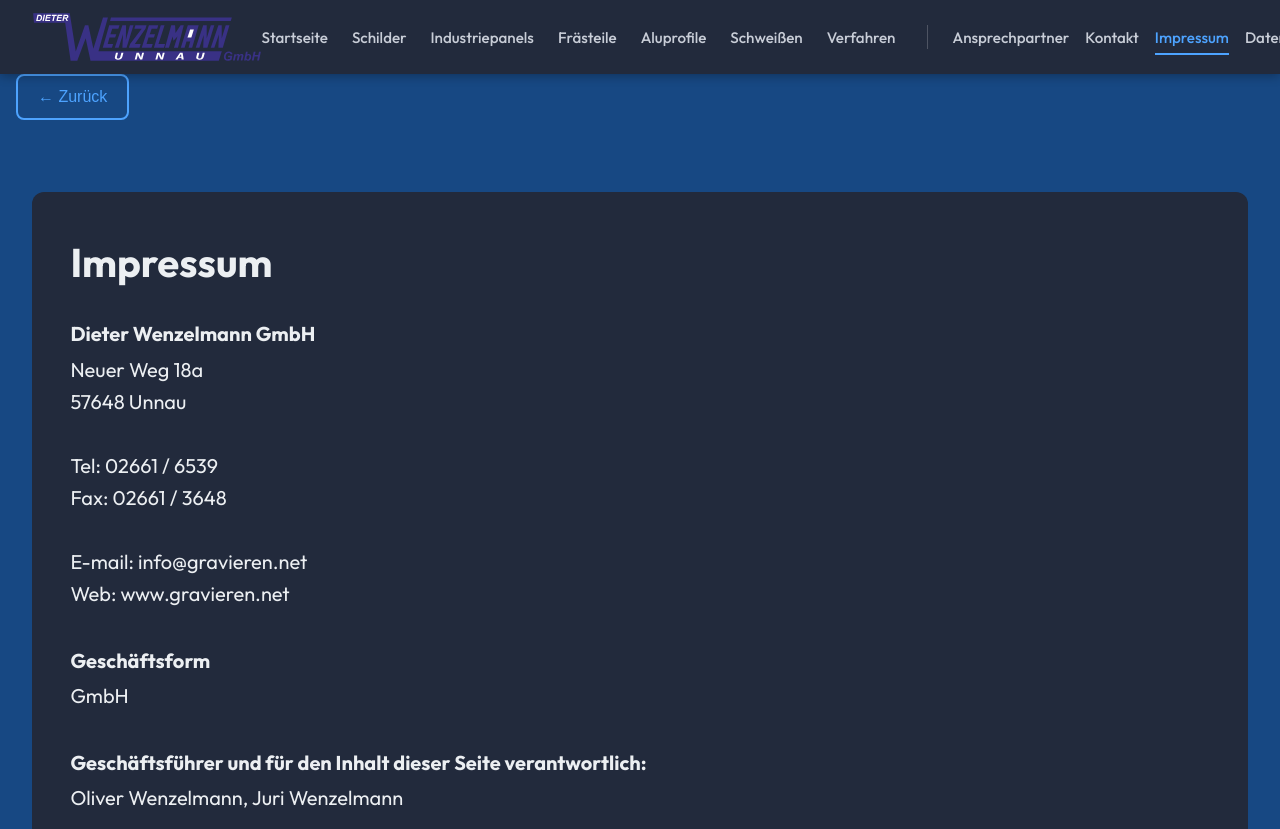
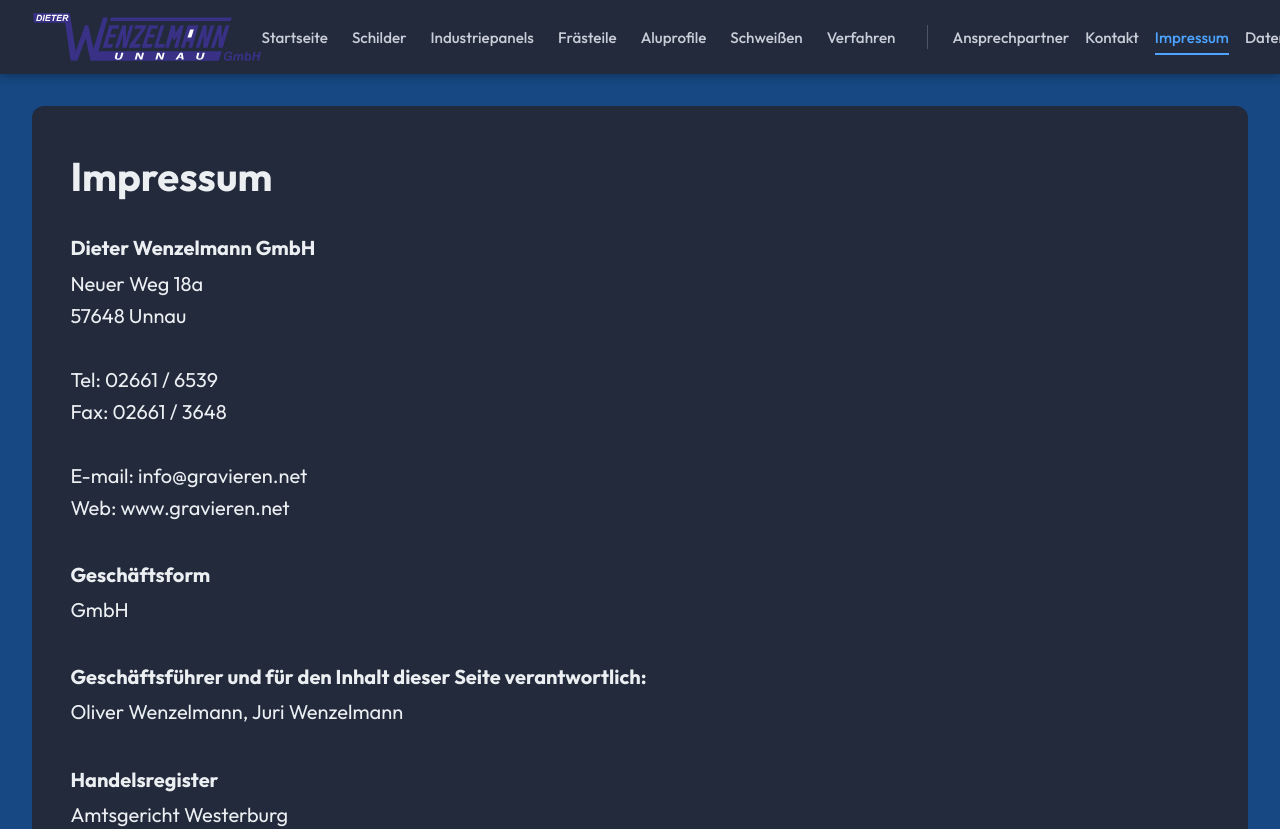
Before and after one commit to Youdontknowme720/DW, a React (Vite) app: page /impressum in a window 1280 px wide. Shown: the top 829 px of the page. Built offline with nearby package versions, Linux system fonts and the light colour scheme.

Commit message:
removed back buttons

```diff
--- a/src/pages/Aluprofile.tsx
+++ b/src/pages/Aluprofile.tsx
@@ -1,5 +1,4 @@
 import PageLayout from "../components/PageLayout";
-import { useNavigate } from "react-router-dom";
 import '../styles/Impressum.css';
 import '../styles/Schilder.css';
 
@@ -8,7 +7,6 @@
 import round from '../assets/round.png';
 
 export default function Aluprofile() {
-  const navigate = useNavigate();
 
   const sections = [
     {
@@ -35,14 +33,6 @@
 
   return (
     <PageLayout>
-      <button
-        className="back-button"
-        onClick={() => navigate(-1)}
-        aria-label="Zurueck zur vorherigen Seite"
-      >
-        ← Zurück
-      </button>
-
       <div className="service-wrapper">
         <div className="schilder-hero">
           <h1>Aluprofilbearbeitung / Kantteile</h1>
--- a/src/pages/Fertigungsverfahren.tsx
+++ b/src/pages/Fertigungsverfahren.tsx
@@ -1,5 +1,4 @@
 import PageLayout from "../components/PageLayout";
-import { useNavigate } from "react-router-dom";
 import '../styles/Impressum.css';
 import '../styles/Schilder.css';
 
@@ -8,7 +7,6 @@
 import round from '../assets/round.png';
 
 export default function Fertigungsverfahren() {
-  const navigate = useNavigate();
 
   const sections = [
     {
@@ -45,14 +43,6 @@
 
   return (
     <PageLayout>
-      <button
-        className="back-button"
-        onClick={() => navigate(-1)}
-        aria-label="Zurueck zur vorherigen Seite"
-      >
-        ← Zurück
-      </button>
-
       <div className="service-wrapper">
         <div className="schilder-hero">
           <h1>Fertigungsverfahren</h1>
--- a/src/pages/Fraesteile.tsx
+++ b/src/pages/Fraesteile.tsx
@@ -1,5 +1,4 @@
 import PageLayout from "../components/PageLayout";
-import { useNavigate } from "react-router-dom";
 import '../styles/Impressum.css';
 import '../styles/Schilder.css';
 
@@ -8,7 +7,6 @@
 import round from '../assets/round.png';
 
 export default function Fraesteile() {
-  const navigate = useNavigate();
 
   const sections = [
     {
@@ -40,14 +38,6 @@
 
   return (
     <PageLayout>
-      <button
-        className="back-button"
-        onClick={() => navigate(-1)}
-        aria-label="Zurueck zur vorherigen Seite"
-      >
-        ← Zurück
-      </button>
-
       <div className="service-wrapper">
         <div className="schilder-hero">
           <h1>Frästeile</h1>
--- a/src/pages/Home.tsx
+++ b/src/pages/Home.tsx
@@ -5,10 +5,15 @@
 import Footer from '../components/Footer';
 import PageLayout from '../components/PageLayout';
 import rlogo from "../assets/Brum.png";
+import Logo from "../assets/w_logo.svg";
 
 export default function Home() {
   return (
     <PageLayout>
+      <div className="home-logo">
+        <img src={Logo} alt="Dieter Wenzelmann GmbH Logo" />
+      </div>
+
       <div className="service-wrapper">
         <Hero
           title={<>Willkommen bei der <br /><span style={{ color: "blue" }}>Dieter Wenzelmann GmbH</span><br />in 57648 Unnau/Westerwald</>}
--- a/src/pages/Impressum.tsx
+++ b/src/pages/Impressum.tsx
@@ -1,22 +1,10 @@
 import PageLayout from "../components/PageLayout";
-import { useNavigate } from "react-router-dom";
 
 import '../styles/Impressum.css';
 
 export default function Impressum() {
-  const navigate = useNavigate();
   return (
     <PageLayout>
-
-      <div className="impressum-header">
-        <button
-          className="back-button"
-          onClick={() => navigate(-1)}
-          aria-label="Zurück zur vorherigen Seite"
-        >
-          ← Zurück
-        </button>
-      </div>
 
       <div className="service-wrapper">
         <div className="container-impressum">
--- a/src/pages/Industriepanels.tsx
+++ b/src/pages/Industriepanels.tsx
@@ -1,5 +1,4 @@
 import PageLayout from "../components/PageLayout";
-import { useNavigate } from "react-router-dom";
 import '../styles/Impressum.css';
 import '../styles/Schilder.css';
 
@@ -8,7 +7,6 @@
 import round from '../assets/round.png';
 
 export default function Industriepanels() {
-  const navigate = useNavigate();
 
   const sections = [
     {
@@ -35,14 +33,6 @@
 
   return (
     <PageLayout>
-      <button
-        className="back-button"
-        onClick={() => navigate(-1)}
-        aria-label="Zurueck zur vorherigen Seite"
-      >
-        ← Zurück
-      </button>
-
       <div className="service-wrapper">
         <div className="schilder-hero">
           <h1>Industriepanels / Frontplatten</h1>
--- a/src/pages/Schilder.tsx
+++ b/src/pages/Schilder.tsx
@@ -1,5 +1,4 @@
 import PageLayout from "../components/PageLayout";
-import { useNavigate } from "react-router-dom";
 import '../styles/Impressum.css';
 import '../styles/Schilder.css';
 
@@ -8,7 +7,6 @@
 import round from '../assets/round.png';
 
 export default function Schilder() {
-  const navigate = useNavigate();
 
   const sections = [
     {
@@ -35,14 +33,6 @@
 
   return (
     <PageLayout>
-      <button
-        className="back-button"
-        onClick={() => navigate(-1)}
-        aria-label="Zurueck zur vorherigen Seite"
-      >
-        ← Zurück
-      </button>
-
       <div className="service-wrapper">
         <div className="schilder-hero">
           <h1>Schilder nach Maß</h1>
--- a/src/pages/Schweissen.tsx
+++ b/src/pages/Schweissen.tsx
@@ -1,5 +1,4 @@
 import PageLayout from "../components/PageLayout";
-import { useNavigate } from "react-router-dom";
 import '../styles/Impressum.css';
 import '../styles/Schilder.css';
 
@@ -8,7 +7,6 @@
 import round from '../assets/round.png';
 
 export default function Schweissen() {
-  const navigate = useNavigate();
 
   const sections = [
     {
@@ -35,14 +33,6 @@
 
   return (
     <PageLayout>
-      <button
-        className="back-button"
-        onClick={() => navigate(-1)}
-        aria-label="Zurueck zur vorherigen Seite"
-      >
-        ← Zurück
-      </button>
-
       <div className="service-wrapper">
         <div className="schilder-hero">
           <h1>Schweißen / Fügetechnik</h1>
--- a/src/styles/Impressum.css
+++ b/src/styles/Impressum.css
@@ -149,3 +149,21 @@
   margin-bottom: 0.5rem;
   color: rgb(200, 205, 215);
 }
+
+.home-logo {
+  text-align: center;
+  padding: 2rem 1rem;
+}
+
+.home-logo img {
+  max-width: 100%;
+  height: auto;
+  max-height: 200px;
+  width: auto;
+}
+
+@media (min-width: 768px) {
+  .home-logo img {
+    max-height: 300px;
+  }
+}
```
